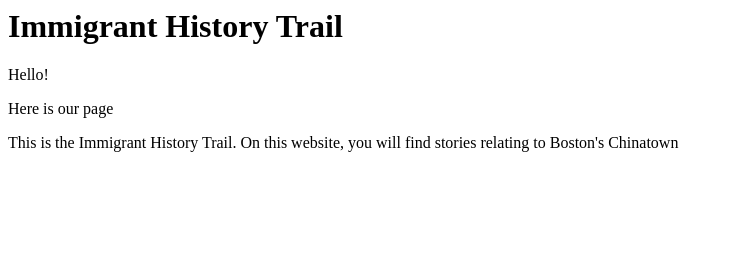
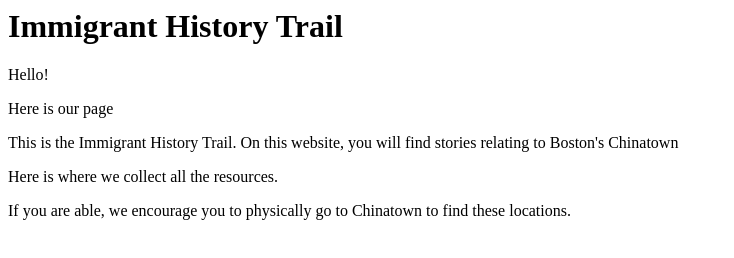
Before and after one commit to penguinsarecool/immigranthistorytrail, a plain HTML site: page index.html in a window 1280 px wide. Shown: the whole page, without its empty margins (0-734 px from the left). Drawn offline with Linux system fonts and the light colour scheme.

Commit message:
added more introduction

```diff
--- a/index.html
+++ b/index.html
@@ -3,3 +3,5 @@
 <p>Here is our page</p>
 
 <p>This is the Immigrant History Trail. On this website, you will find stories relating to Boston's Chinatown</p>
+<p>Here is where we collect all the resources.</p>
+<p> If you are able, we encourage you to physically go to Chinatown to find these locations.</p>
```
